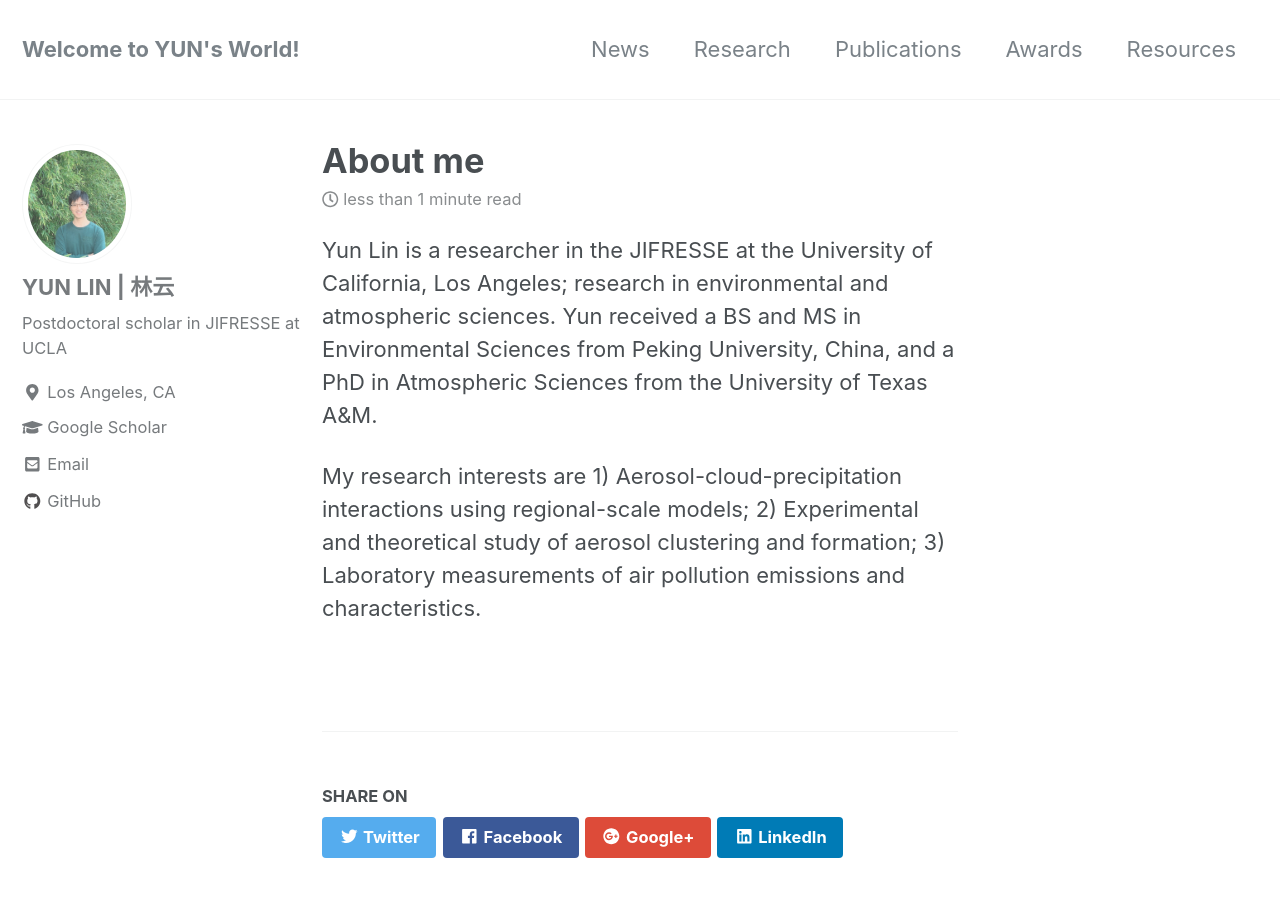
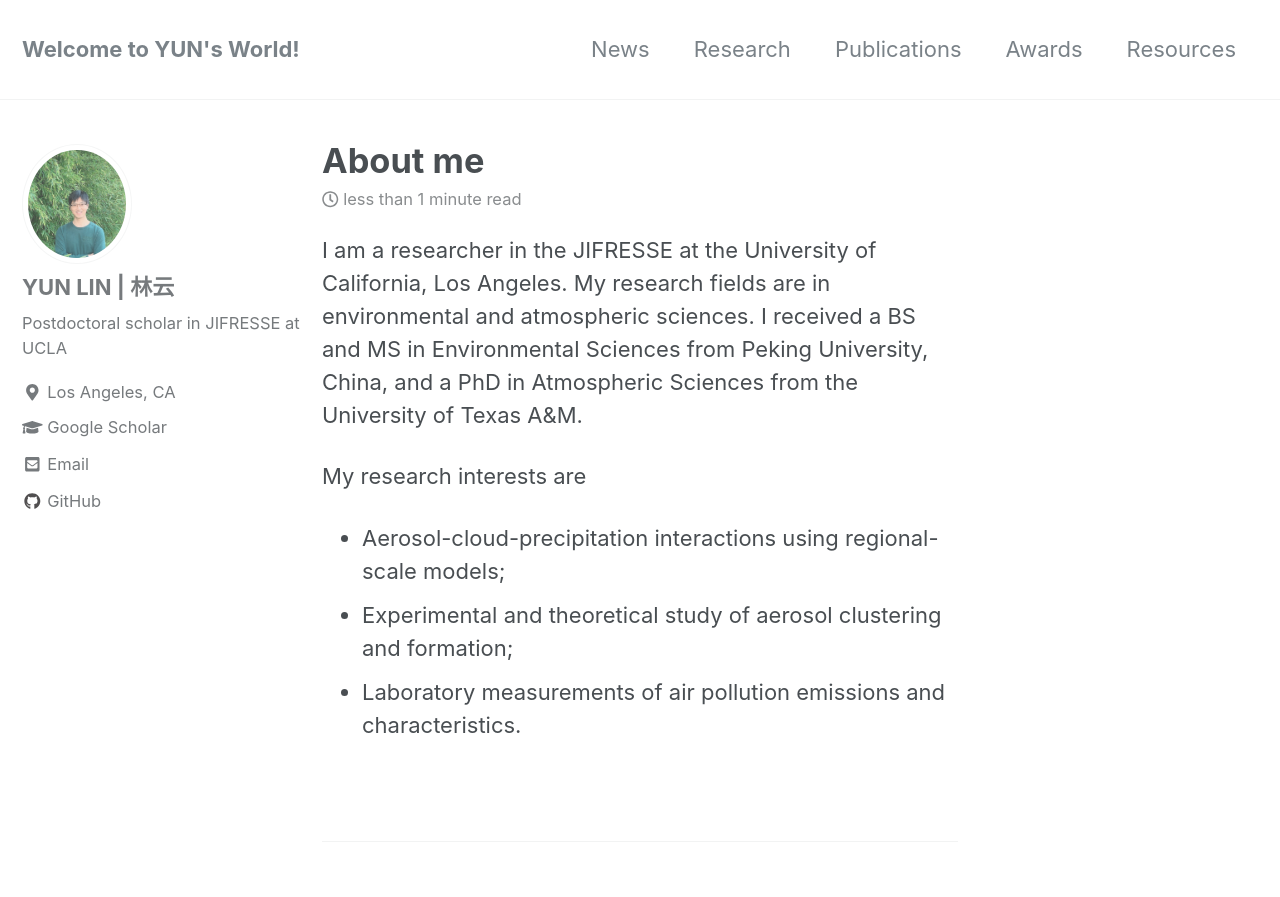
Before and after one commit to nolanylin/nolanylin.github.io, a Jekyll site: the page built from _pages/about.md, in a window 1280 px wide and 900 px high. Shown: the top 897 px of the window. Built offline with Jekyll 4.4.1, drawn with Linux system fonts in a browser that asks for light colours; nearby versions of some CDN libraries.

Commit message:
Update about.md

```diff
--- a/_pages/about.md
+++ b/_pages/about.md
@@ -8,9 +8,9 @@ redirect_from:
   - /about.html
 ---
 
-Yun Lin is a researcher in the JIFRESSE at the University of California, Los Angeles; research in environmental and atmospheric sciences. Yun received a BS and MS in Environmental Sciences from Peking University, China, and a PhD in Atmospheric Sciences from the University of Texas A&M.
+I am a researcher in the JIFRESSE at the University of California, Los Angeles. My research fields are in environmental and atmospheric sciences. I received a BS and MS in Environmental Sciences from Peking University, China, and a PhD in Atmospheric Sciences from the University of Texas A&M.
 
 My research interests are
-1)	Aerosol-cloud-precipitation interactions using regional-scale models;
-2)	Experimental and theoretical study of aerosol clustering and formation;
-3)	Laboratory measurements of air pollution emissions and characteristics.
+- Aerosol-cloud-precipitation interactions using regional-scale models;
+- Experimental and theoretical study of aerosol clustering and formation;
+- Laboratory measurements of air pollution emissions and characteristics.
```
